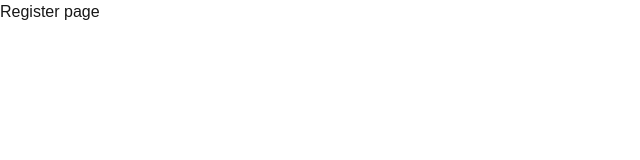
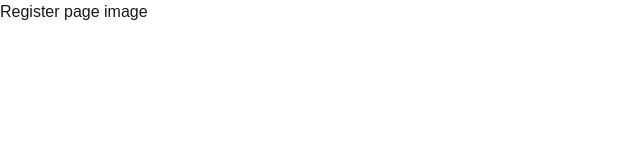
Before and after one commit to prakhar17072004/Health_app, a Next.js app: page /register in a window 1280 px wide. Shown: the top 160 px of the page, without its empty margins (0-640 px from the left). Built offline with nearby package versions, Linux system fonts and the light colour scheme.

Commit message:
pattern 55  is added

```diff
--- a/src/app/register/page.tsx
+++ b/src/app/register/page.tsx
@@ -2,7 +2,7 @@ import React from 'react'
 
 function Register() {
   return (
-    <div>Register page
+    <div>Register page  image
 
     </div>
   )
```
